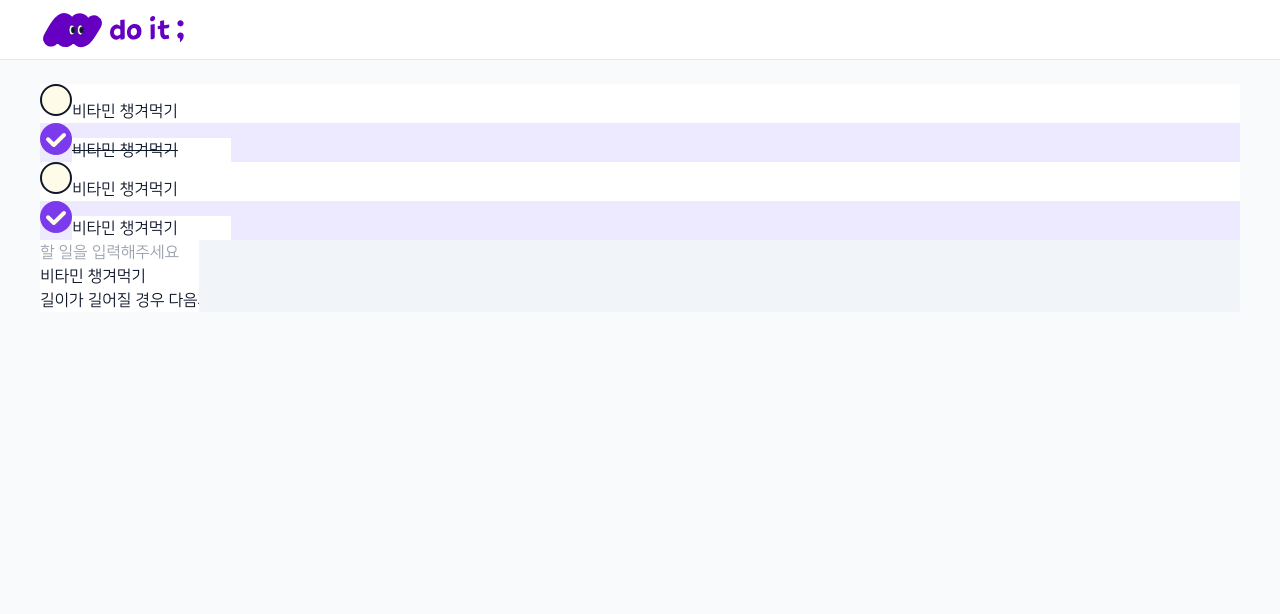
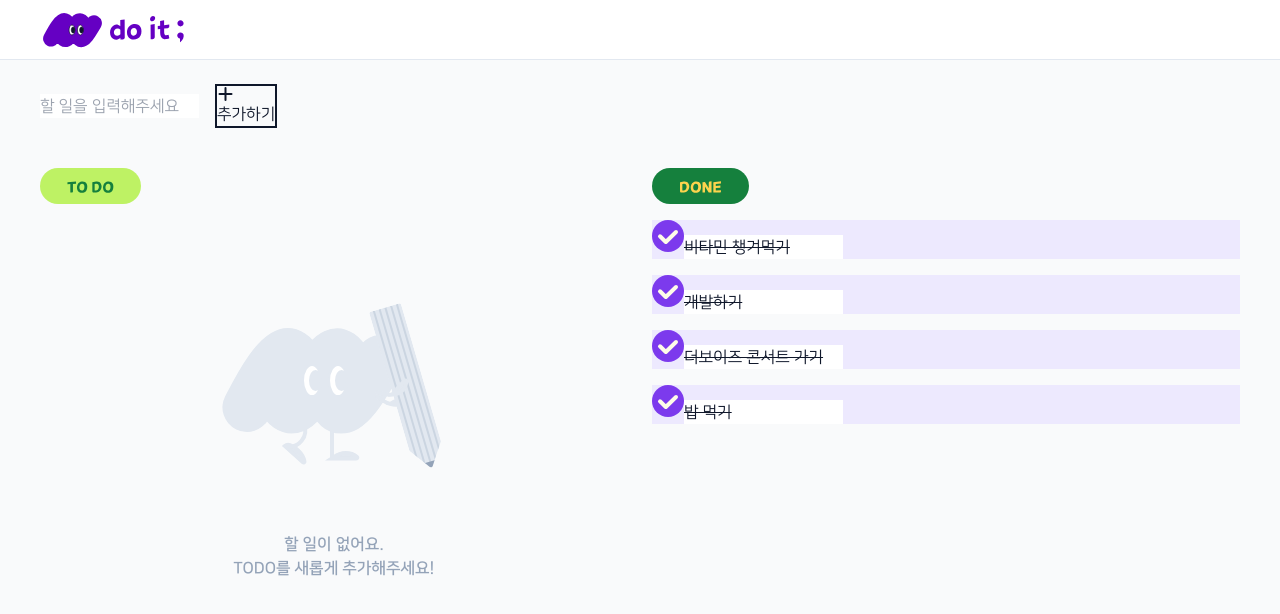
Before and after one commit to jeonoeun/codeit-todo, a Next.js app: page / in a window 1280 px wide. Shown: the top 614 px of the page. Built offline with nearby package versions, Linux system fonts and the light colour scheme.

Commit message:
✨feat: TodoContainer 스타일링 및 기본 레이아웃 구현

```diff
--- a/src/app/page.tsx
+++ b/src/app/page.tsx
@@ -1,24 +1,10 @@
-import TodoItem from "@/components/todo/TodoItem";
+import TodoContainer from "@/components/todo/TodoContainer";
 
 export default function Home() {
   return (
     <main className="wrapper">
       <div className="container-layout">
-        {/* input-list */}
-        <TodoItem mode="list" value="비타민 챙겨먹기" checked={false} />
-        <TodoItem mode="list" value="비타민 챙겨먹기" checked={true} />
-
-        {/* input-detail */}
-        <TodoItem mode="detail" value="비타민 챙겨먹기" checked={false} />
-        <TodoItem mode="detail" value="비타민 챙겨먹기" checked={true} />
-
-        {/* input-add */}
-        <TodoItem mode="add" value="" />
-        <TodoItem mode="add" value="비타민 챙겨먹기" />
-        <TodoItem
-          mode="add"
-          value="길이가 길어질 경우 다음과 같이 계속 오른쪽으로 갑니다... 길이가 길어질 경우 다음과 같이 계속 오른쪽으로 갑니다... 길이가 길어질 경우 다음과 같 길이가 길어질 경우 다음과 같이 계속 오른쪽으로 갑니다... 길이가 길어질 경우 다음과 같이 계속 오른쪽으로 갑니다... 길이가 길어질 경우 다음과 같"
-        />
+        <TodoContainer />
       </div>
     </main>
   );
--- a/src/components/common/Input.tsx
+++ b/src/components/common/Input.tsx
@@ -1,16 +1,16 @@
 "use client";
 
+import { useState } from "react";
 import clsx from "clsx";
-import { useState } from "react";
 
 interface InputProps {
   mode: "list" | "detail" | "add";
-  value: string;
+  text: string;
   checked?: boolean;
 }
 
-const Input = ({ mode, value, checked }: InputProps) => {
-  const [inputValue, setInputValue] = useState(value);
+const Input = ({ mode, text, checked }: InputProps) => {
+  const [inputValue, setInputValue] = useState(text);
 
   const handleChange = (e: React.ChangeEvent<HTMLInputElement>) => {
     setInputValue(e.target.value);
--- /dev/null
+++ b/src/components/todo/AddTodoBar.tsx
@@ -0,0 +1,24 @@
+import Button from "../common/Button";
+import TodoItem from "./TodoItem";
+
+import plus_black from "../../../public/icons/plus_black.svg";
+
+const AddTodoBar = () => {
+  return (
+    <form
+      action=""
+      className="flex items-center gap-[8px] tablet:gap-[16px] mb-[24px] tablet:mb-[40px]"
+    >
+      <TodoItem mode="add" text="" />
+      <Button
+        type="submit"
+        text="추가하기"
+        icon={plus_black}
+        variant="slate"
+        border
+      />
+    </form>
+  );
+};
+
+export default AddTodoBar;
--- /dev/null
+++ b/src/components/todo/EmptyList.tsx
@@ -0,0 +1,56 @@
+import Image from "next/image";
+
+import todo_large from "../../../public/images/empty/todo_large.svg";
+import todo_small from "../../../public/images/empty/todo_small.svg";
+import done_large from "../../../public/images/empty/done_large.svg";
+import done_small from "../../../public/images/empty/done_small.svg";
+
+interface EmptyListProps {
+  status: "todo" | "done";
+}
+
+const EmptyList = ({ status }: EmptyListProps) => {
+  const emptyListInfo = {
+    todo: {
+      text: "할 일이 없어요. \nTODO를 새롭게 추가해주세요!",
+      images: { large: todo_large, small: todo_small },
+    },
+    done: {
+      text: "아직 다 한 일이 없어요. \n해야 할 일을 체크해보세요!",
+      images: { large: done_large, small: done_small },
+    },
+  };
+
+  return (
+    <div className="flex items-center justify-center desktop:py-[48px]">
+      <div>
+        <div className="relative w-[120px] h-[120px] mb-[16px] mx-auto tablet:w-[240px] tablet:h-[240px] tablet:mb-[24px]">
+          {/* 기본 이미지 */}
+          <Image
+            src={emptyListInfo[status].images.large}
+            alt=""
+            fill
+            priority
+            className="object-cover hidden tablet:block"
+          />
+
+          {/* 모바일 이미지 */}
+          <Image
+            src={emptyListInfo[status].images.small}
+            alt=""
+            fill
+            priority
+            className="object-cover block tablet:hidden"
+          />
+        </div>
+
+        {/* 텍스트 */}
+        <p className="text-16-bold text-slate-400 text-center whitespace-pre-line">
+          {emptyListInfo[status].text}
+        </p>
+      </div>
+    </div>
+  );
+};
+
+export default EmptyList;
--- /dev/null
+++ b/src/components/todo/TodoContainer.tsx
@@ -0,0 +1,26 @@
+import AddTodoBar from "./AddTodoBar";
+import TodoList from "./TodoList";
+
+const todos = [
+  { id: 1, text: "비타민 챙겨먹기", checked: true },
+  { id: 2, text: "개발하기", checked: true },
+  { id: 3, text: "더보이즈 콘서트 가기", checked: true },
+  { id: 4, text: "밥 먹기", checked: true },
+];
+
+const TodoContainer = () => {
+  const pendingTodos = todos.filter((todo) => !todo.checked);
+  const doneTodos = todos.filter((todo) => todo.checked);
+
+  return (
+    <>
+      <AddTodoBar />
+      <div className="flex flex-col tablet:flex-row gap-[48px] tablet:gap-[24px]">
+        <TodoList status="todo" todos={pendingTodos} />
+        <TodoList status="done" todos={doneTodos} />
+      </div>
+    </>
+  );
+};
+
+export default TodoContainer;
--- a/src/components/todo/TodoItem.tsx
+++ b/src/components/todo/TodoItem.tsx
@@ -1,17 +1,17 @@
 import Image from "next/image";
+import clsx from "clsx";
 import Input from "../common/Input";
-import clsx from "clsx";
 
 import checkbox from "../../../public/icons/checkbox.svg";
 import checkbox_done from "../../../public/icons/checkbox_done.svg";
 
 interface TodoItemProps {
   mode: "list" | "detail" | "add";
-  value: string;
+  text: string;
   checked?: boolean;
 }
 
-const TodoItem = ({ mode, value, checked }: TodoItemProps) => {
+const TodoItem = ({ mode, text, checked }: TodoItemProps) => {
   const bgColor =
     mode === "add" ? "bg-slate-100" : checked ? "bg-violet-100" : "bg-white";
 
@@ -25,7 +25,7 @@ const TodoItem = ({ mode, value, checked }: TodoItemProps) => {
           />
         </button>
       )}
-      <Input mode={mode} value={value} checked={checked} />
+      <Input mode={mode} text={text} checked={checked} />
     </div>
   );
 };
--- /dev/null
+++ b/src/components/todo/TodoList.tsx
@@ -0,0 +1,44 @@
+import Image from "next/image";
+import TodoItem from "./TodoItem";
+import EmptyList from "./EmptyList";
+
+import done from "../../../public/images/done.svg";
+import todo from "../../../public/images/todo.svg";
+
+interface Todo {
+  id: number;
+  text: string;
+  checked: boolean;
+}
+
+interface TodoListProps {
+  status: "todo" | "done";
+  todos: Todo[];
+}
+
+const TodoList = ({ status, todos }: TodoListProps) => {
+  return (
+    <div className="flex-1">
+      <Image
+        src={status === "todo" ? todo : done}
+        alt=""
+        width={status === "todo" ? 101 : 97}
+        height={36}
+        priority
+        className="mb-[16px]"
+      />
+
+      <ul className="flex flex-col gap-[16px]">
+        {todos.map((todo) => (
+          <li key={todo.id}>
+            <TodoItem mode="list" {...todo} />
+          </li>
+        ))}
+      </ul>
+
+      {todos.length === 0 && <EmptyList status={status} />}
+    </div>
+  );
+};
+
+export default TodoList;
--- a/src/styles/todo.css
+++ b/src/styles/todo.css
@@ -1,5 +1,5 @@
 .todo-item {
-    @apply flex items-center gap-[16px] border-2 border-slate-900 rounded-full overflow-hidden
+    @apply flex items-center gap-[16px] flex-grow border-2 border-slate-900 rounded-full overflow-hidden
 }
 
 .todo-list {
```
